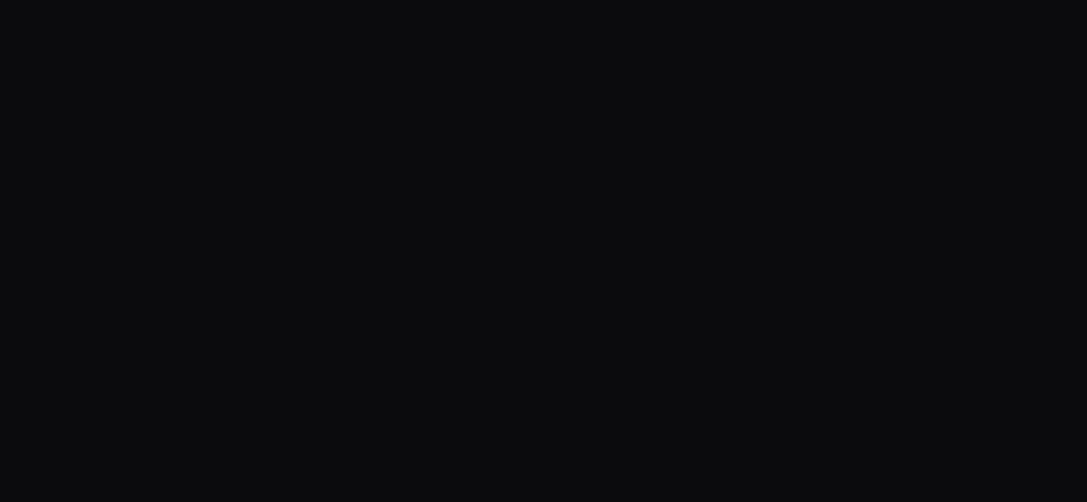
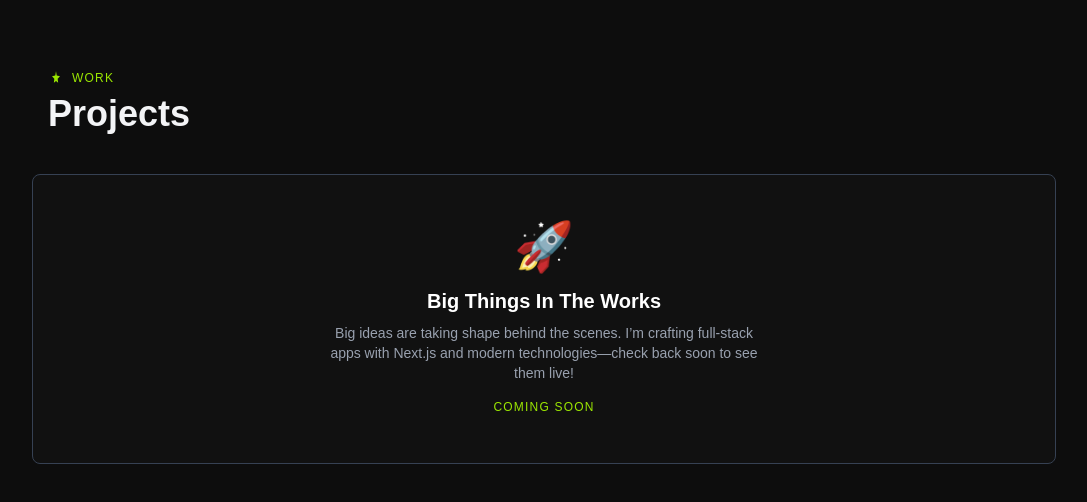
Before and after one commit to PiyushGogo/piyushgogoriya, a Next.js app in the folder piyush-gogoriya-portfolio/: page / in a window 1280 px wide. Shown: the part 1988-2490 px from the top of the page, without its empty margins (96-1183 px from the left). Before the commit the page ends 1978 px from the top, so only its background shows below. Built offline with nearby package versions, Linux system fonts and the light colour scheme.

Commit message:
projects

```diff
--- a/piyush-gogoriya-portfolio/src/app/page.js
+++ b/piyush-gogoriya-portfolio/src/app/page.js
@@ -1,6 +1,7 @@
 import Experience from "@/components/experience";
 import Header from "@/components/header";
 import HeroSection from "@/components/hero-section";
+import Projects from "@/components/projects";
 import Skills from "@/components/skill";
 import Image from "next/image";
 
@@ -9,7 +10,8 @@
       < Header />
       <HeroSection />
       <Skills />
-      < Experience />
+      <Experience />
+      <Projects />
 
       </>
   );
--- /dev/null
+++ b/piyush-gogoriya-portfolio/src/components/projects.jsx
@@ -0,0 +1,144 @@
+// "use client";
+
+// import { motion } from "framer-motion";
+// import SectionHeading from "./sectionHeading";
+
+// export default function Projects() {
+//   const projects = [
+//     {
+//       title: "EV Marketplace Platform",
+//       description: "An e-commerce marketplace for electric vehicles with filtering, product details, and vendor APIs.",
+//       image: "https://source.unsplash.com/800x600?electric-car",
+//       tech: ["Angular", "Node.js", "Express", "MongoDB"],
+//       github: "https://github.com/yourusername/ev-marketplace",
+//       demo: "https://ev-marketplace.demo.com"
+//     },
+//     {
+//       title: "MIS Dashboard",
+//       description: "A business intelligence dashboard visualizing key metrics and KPIs in real-time.",
+//       image: "https://source.unsplash.com/800x600?dashboard",
+//       tech: ["Angular", "Node.js", "Firebase"],
+//       github: "https://github.com/yourusername/mis-dashboard",
+//       demo: "https://mis-dashboard.demo.com"
+//     },
+//     {
+//       title: "Notification Service",
+//       description: "A notification system supporting SMS, push notifications, and email engagement.",
+//       image: "https://source.unsplash.com/800x600?notification",
+//       tech: ["Node.js", "Firebase", "Express"],
+//       github: "https://github.com/yourusername/notification-service",
+//       demo: "https://notification-service.demo.com"
+//     }
+//   ];
+
+//   return (
+//     <section
+//       id="projects"
+//       className="w-full bg-[#0d0d0d] text-white py-20 px-6 md:px-12 flex flex-col items-center"
+//     >
+//       <SectionHeading label="Work" title="Projects" />
+
+//       <div className="grid gap-8 md:grid-cols-2 max-w-5xl w-full">
+//         {projects.map((project, idx) => (
+//           <motion.div
+//             key={idx}
+//             initial={{ opacity: 0, y: 20 }}
+//             whileInView={{ opacity: 1, y: 0 }}
+//             viewport={{ once: true }}
+//             transition={{ duration: 0.4, delay: idx * 0.1 }}
+//             className="bg-[#111] border border-gray-700 rounded-lg overflow-hidden hover:border-lime-400 transition"
+//           >
+//             {/* Image */}
+//             <img
+//               src={project.image}
+//               alt={project.title}
+//               className="w-full h-48 object-cover"
+//             />
+
+//             {/* Content */}
+//             <div className="p-4 flex flex-col gap-3">
+//               <h3 className="text-lg font-semibold">{project.title}</h3>
+//               <p className="text-sm text-gray-400">{project.description}</p>
+
+//               {/* Tech Stack */}
+//               <div className="flex flex-wrap gap-2 mt-2">
+//                 {project.tech.map((tech, tIdx) => (
+//                   <span
+//                     key={tIdx}
+//                     className="text-xs bg-gray-800 text-gray-300 px-2 py-1 rounded"
+//                   >
+//                     {tech}
+//                   </span>
+//                 ))}
+//               </div>
+
+//               {/* Buttons */}
+//               <div className="flex gap-2 mt-4">
+//                 <a
+//                   href={project.demo}
+//                   target="_blank"
+//                   rel="noopener noreferrer"
+//                   className="bg-lime-500 hover:bg-lime-600 text-black text-xs font-medium px-3 py-1.5 rounded transition"
+//                 >
+//                   View Demo
+//                 </a>
+//                 <a
+//                   href={project.github}
+//                   target="_blank"
+//                   rel="noopener noreferrer"
+//                   className="border border-gray-600 hover:border-lime-400 text-xs font-medium px-3 py-1.5 rounded transition"
+//                 >
+//                   View Code
+//                 </a>
+//               </div>
+//             </div>
+//           </motion.div>
+//         ))}
+//       </div>
+//     </section>
+//   );
+// }
+
+"use client";
+
+import { motion } from "framer-motion";
+import SectionHeading from "./sectionHeading";
+
+export default function Projects() {
+  return (
+    <section
+      id="projects"
+      className="w-full bg-[#0d0d0d] text-white py-20 px-6 md:px-12 flex flex-col items-center"
+    >
+      <SectionHeading label="Work" title="Projects" />
+
+      <div className="grid gap-8 md:grid-cols-1 max-w-5xl w-full">
+        <motion.div
+          initial={{ opacity: 0, y: 20 }}
+          whileInView={{ opacity: 1, y: 0 }}
+          viewport={{ once: true }}
+          transition={{ duration: 0.4 }}
+          className="relative bg-[#111] border border-gray-700 rounded-lg flex flex-col justify-center items-center text-center hover:border-lime-400 transition p-12"
+        >
+          {/* Emoji or Icon */}
+          <div className="text-5xl mb-4">🚀</div>
+
+          {/* Headline */}
+          <h3 className="text-xl font-bold mb-2">
+            Big Things In The Works
+          </h3>
+
+          {/* Subtext */}
+          <p className="text-sm text-gray-400 mb-4 max-w-md">
+           Big ideas are taking shape behind the scenes. I’m crafting full-stack apps with Next.js and modern technologies—check back soon to see them live!
+          </p>
+
+          {/* Tagline */}
+          <span className="text-xs text-lime-400 uppercase tracking-widest font-medium">
+            Coming Soon
+          </span>
+        </motion.div>
+      </div>
+    </section>
+  );
+}
```
